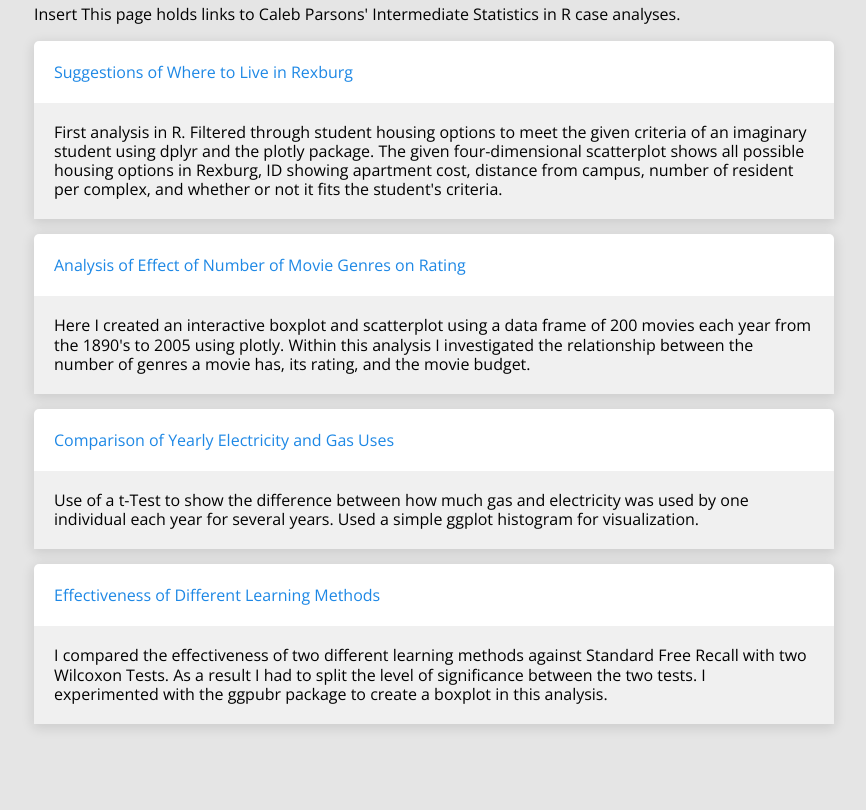
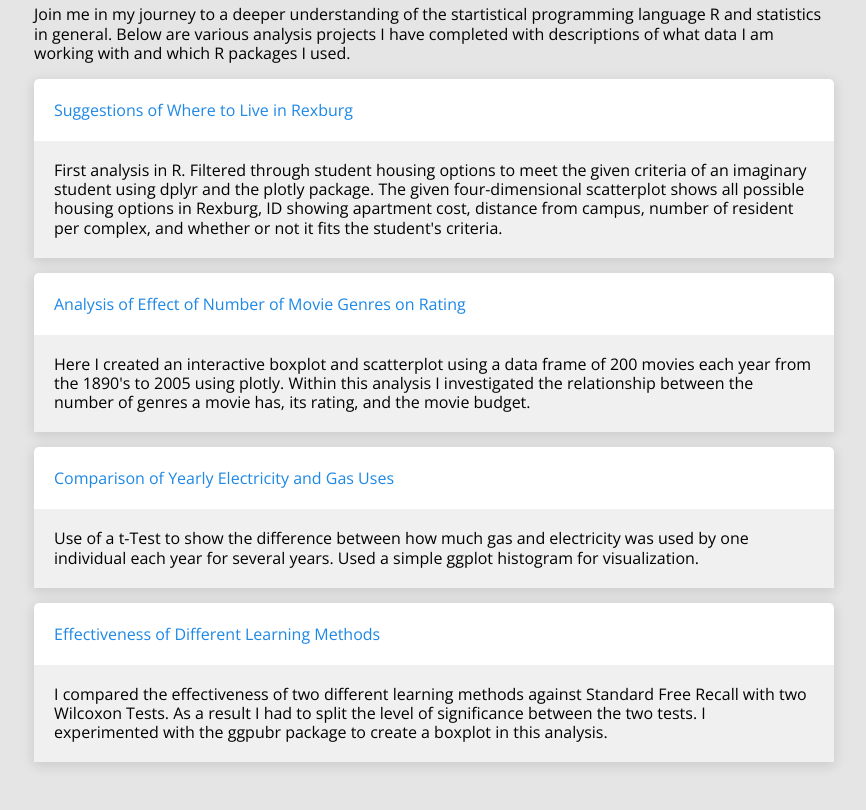
Before and after one commit to cjparsons21/cjparsons21.github.io, a plain HTML site: page index.html in a window 1280 px wide. Shown: the part 92-902 px from the top of the page, without its empty margins (206-1072 px from the left). Before the commit the page ends 864 px from the top, so only its background shows below. Drawn offline with nearby package versions, Linux system fonts and the light colour scheme.

```diff
--- a/index.html
+++ b/index.html
@@ -9,7 +9,7 @@
 <body>
 	<div class="container">
 		<h1>Math 325-Intermediate Statistics Analyses</h1>
-		<p>Insert This page holds links to Caleb Parsons' Intermediate Statistics in R case analyses. </p>
+		<p> Join me in my journey to a deeper understanding of the startistical programming language R and statistics in general. Below are various analysis projects I have completed with descriptions of what data I am working with and which R packages I used.</p>
 
 		<div class="portfolio-item">
 				<a href="/Rexburg_Housing_Analysis.html">Suggestions of Where to Live in Rexburg</a>
```
